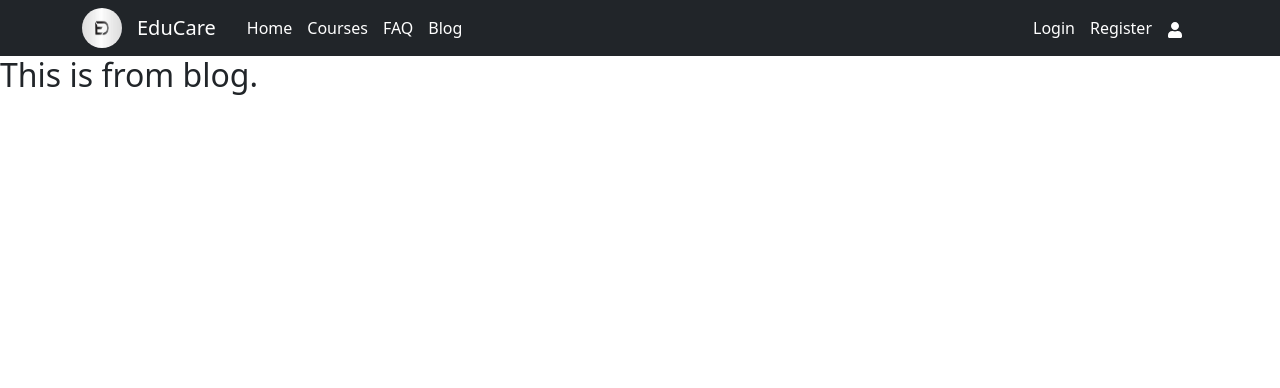
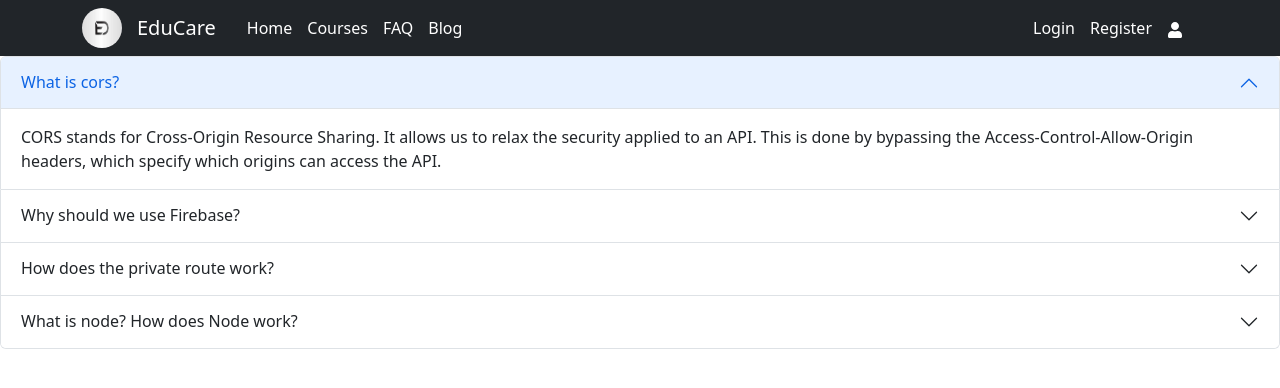
Before and after one commit to Ahmed-Moudud/educare-client, a React (Create React App) app: page /blog in a window 1280 px wide. Shown: the top 388 px of the page. Built offline with nearby package versions, Linux system fonts and the light colour scheme; no server answers.

Commit message:
blog page completed

```diff
--- a/src/components/Blog/Blog.js
+++ b/src/components/Blog/Blog.js
@@ -1,10 +1,48 @@
 import React from 'react';
+import Accordion from 'react-bootstrap/Accordion';
+
 
 const Blog = () => {
     return (
-        <div>
-            <h2>This is from blog.</h2>
-        </div>
+        <Accordion defaultActiveKey="0">
+        <Accordion.Item eventKey="0">
+          <Accordion.Header>What is cors?</Accordion.Header>
+          <Accordion.Body>
+          CORS stands for Cross-Origin Resource Sharing. It allows us to relax the security applied to an API. This is done by bypassing the Access-Control-Allow-Origin headers, which specify which origins can access the API.
+          </Accordion.Body>
+        </Accordion.Item>
+        <Accordion.Item eventKey="1">
+          <Accordion.Header>Why should we use Firebase?</Accordion.Header>
+          <Accordion.Body>
+          Google Firebase offers many features that pitch it as the go-to backend development tool for web and mobile apps. It reduces development workload and time. And it's a perfect prototyping tool. Firebase is simple, lightweight, friendly, and industrially recognized.
+          Firebase is a less technical and time-saving alternative to writing full-fledged backend code for dynamic apps.<br></br>
+          As a Google Cloud service, it also gives access to other Google products and features, like Google Drive and Sheets. For instance, one can import dummy data from Google Sheets and use it temporarily to serve apps.<br></br>
+          <h3>Alternatives of Firebase</h3>
+          1. OneLogin.
+          2. JumpCloud.
+          3. Microsoft Azure Active Derectory.
+          4. CyberArk Identity
+          5. Auth0
+          6. Ripping
+          7. SucureAuth Identity Platform
+          </Accordion.Body>
+        </Accordion.Item>
+
+        <Accordion.Item eventKey="2">
+          <Accordion.Header> How does the private route work?</Accordion.Header>
+          <Accordion.Body>
+          The private route component is similar to the public route, the only change is that redirect URL and authenticate condition. If the user is not authenticated he will be redirected to the login page and the user can only access the authenticated routes If he is authenticated.
+          </Accordion.Body>
+        </Accordion.Item>
+
+        <Accordion.Item eventKey="3">
+          <Accordion.Header>What is node? How does Node work?</Accordion.Header>
+          <Accordion.Body>
+          Node.js is an open-source, cross-platform, back-end JavaScript runtime environment that runs on a JavaScript Engine and executes JavaScript code outside a web browser, which was designed to build scalable network applications.<br></br>
+          Node.js accepts the request from the clients and sends the response, while working with the request node.js handles them with a single thread. To operate I/O operations or requests node.js use the concept of threads. Thread is a sequence of instructions that the server needs to perform. It runs parallel on the server to provide the information to multiple clients. Node.js is an event loop single-threaded language. It can handle concurrent requests with a single thread without blocking it for one request.
+          </Accordion.Body>
+        </Accordion.Item>
+      </Accordion>
     );
 };
 
--- a/src/components/Login/Login/Login.js
+++ b/src/components/Login/Login/Login.js
@@ -1,4 +1,3 @@
-import { signInWithPopup } from 'firebase/auth';
 import React, { useContext, useState } from 'react';
 import Button from 'react-bootstrap/Button';
 import Form from 'react-bootstrap/Form';
@@ -60,7 +59,7 @@ const Login = () => {
         signInWithGithub()
         .then( result => {
             const user = result.user;
-
+            setUser(user);
             console.log(user);
         })
         .catch( error => {
```
